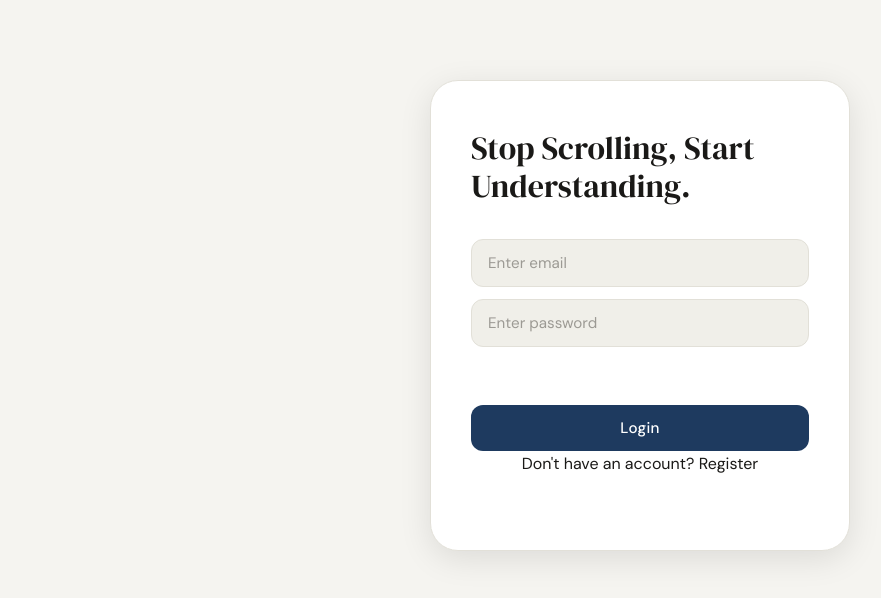
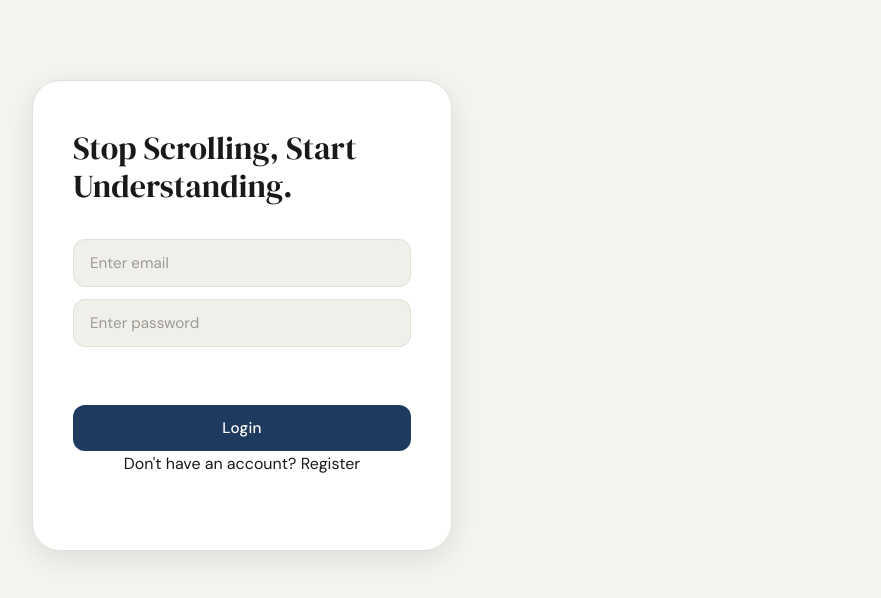
Before and after one commit to AadityaP12/Summarization-Web-App, a React (Vite) app in the folder frontend/: page / in a window 1280 px wide. Shown: the top 598 px of the page, without its empty margins (0-881 px from the left). Built offline with nearby package versions, Linux system fonts and the light colour scheme; no server answers.

Commit message:
fix history page layout

```diff
--- a/frontend/src/index.css
+++ b/frontend/src/index.css
@@ -21,6 +21,9 @@
   --shadow-sm: 0 1px 3px rgba(0,0,0,0.06);
   --shadow-md: 0 4px 16px rgba(0,0,0,0.08);
   --shadow-lg: 0 8px 32px rgba(0,0,0,0.10);
+  width: 100%;
+  min-height: 100vh;
+  display: flex;
 }
 
 *, *::before, *::after {
@@ -52,13 +55,6 @@ body {
   padding: 2rem 1rem;
 }
 
-.app-container {
-  width: 100%;
-  display: flex;
-  align-items: center;
-  justify-content: center;
-  min-height: 100vh;
-}
 
 h1 {
   font-family: 'DM Serif Display', serif;
```
